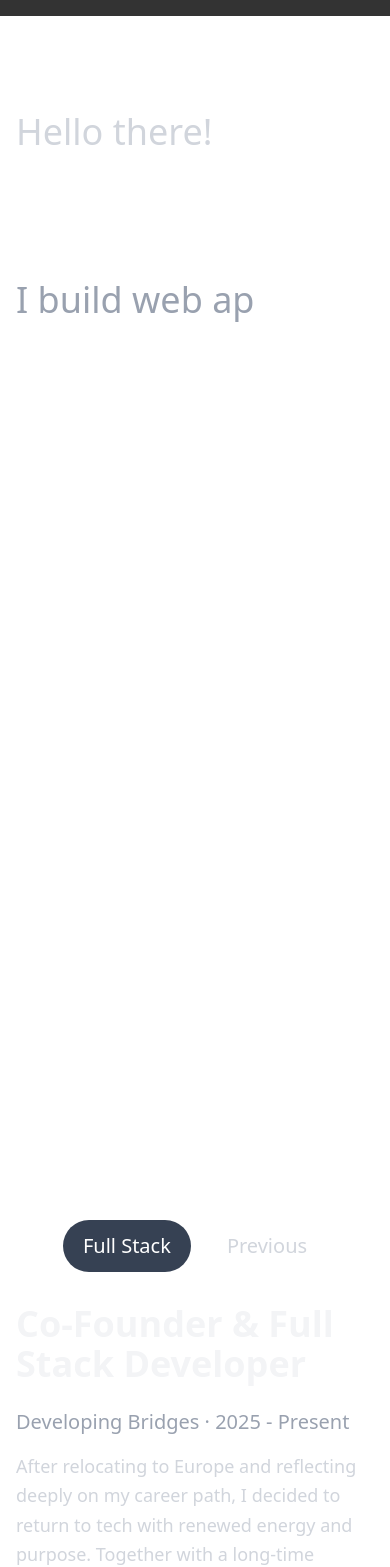
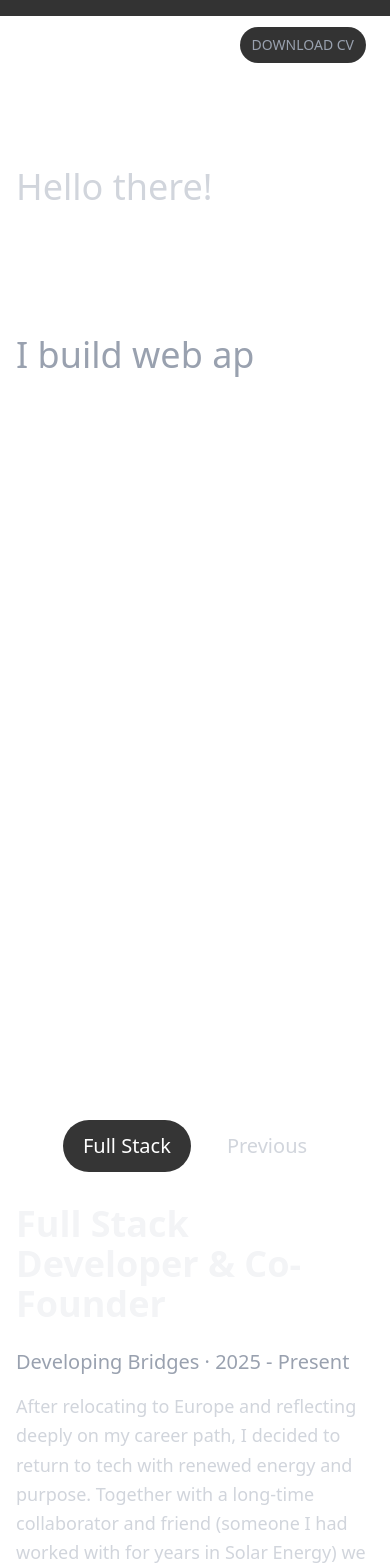
Before and after one commit to Bugedo/bugedo.dev, a Next.js app: page / in a window 390 px wide. Shown: the part 48-1615 px from the top of the page. Built offline with nearby package versions, Linux system fonts and the light colour scheme.

Commit message:
refactor: move CV download button to header, update Work section content and adjust paddings for better alignment

```diff
--- a/components/Footer.tsx
+++ b/components/Footer.tsx
@@ -5,7 +5,7 @@ import Image from 'next/image';
 export function Footer() {
   return (
     <footer
-      className="relative overflow-hidden bg-[#171717] px-6 lg:px-30 pt-20 h-[100svh]"
+      className="relative overflow-hidden bg-[#171717] px-6 lg:px-30 pt-20 h-screen"
       style={{
         backgroundImage: "url('/stars_pattern_large_delicate_bg.svg')",
         backgroundRepeat: 'repeat',
--- a/components/Header.tsx
+++ b/components/Header.tsx
@@ -6,12 +6,12 @@ export function Header() {
   const [visible, setVisible] = useState(false);
 
   useEffect(() => {
-    // Show header after 20s
+    // Show header and button after 20s
     const timer = setTimeout(() => {
       setVisible(true);
     }, 20000);
 
-    // Show header on scroll
+    // Show on scroll
     const handleScroll = () => {
       if (!visible && window.scrollY > 50) {
         setVisible(true);
@@ -28,6 +28,8 @@ export function Header() {
   }, [visible]);
 
   return (
+    <>
+      {/* Header */}
       <header
         className={`sticky top-0 z-50 flex justify-between items-center px-6 py-4 bg-black/80 backdrop-blur transition-opacity duration-500 ${
           visible ? 'opacity-100' : 'opacity-0'
@@ -58,5 +60,21 @@ export function Header() {
           </a>
         </nav>
       </header>
+
+      {/* CV Download Button */}
+      <div
+        className={`sticky top-[75px] z-40 flex justify-end px-6 transition-opacity duration-500 ${
+          visible ? 'opacity-100' : 'opacity-0'
+        }`}
+      >
+        <a
+          href="/nicolas_bugedo_fullstack_cv.pdf"
+          download
+          className="inline-block text-sm px-3 py-2 text-gray-400 rounded-full bg-black/80 hover:bg-[#353535] duration-200 hover:scale-110"
+        >
+          DOWNLOAD CV
+        </a>
+      </div>
+    </>
   );
 }
--- a/components/Hero.tsx
+++ b/components/Hero.tsx
@@ -16,12 +16,12 @@ export default function Hero() {
     <section
       id="home"
       className="
-    relative flex flex-col justify-center items-center px-4 text-white overflow-hidden min-h-[100svh]"
+    relative flex flex-col justify-center items-center px-4 text-white min-h-[100svh]"
     >
       <div className="flex flex-col max-w-5xl z-10">
         {/* TITLE 1 */}
         {step >= 0 && (
-          <p className="text-4xl sm:text-5xl font-medium text-gray-300">
+          <p className="mt-6 text-4xl sm:text-5xl font-medium text-gray-300">
             <Typewriter words={['Hello there!']} typeSpeed={100} cursor={false} />
           </p>
         )}
@@ -199,18 +199,10 @@ export default function Hero() {
         </p>
 
         <div
-          className="flex items-center justify-between gap-6 opacity-0 animate-fadeIn"
+          className="flex items-center justify-end opacity-0 animate-fadeIn"
           style={{ animationDelay: '18s', animationFillMode: 'forwards' }}
         >
-          <a
-            href="/nicolas-bugedo-fullstack-cv.pdf"
-            download
-            className="inline-block text-lg sm:text-2xl px-5 py-3 sm:px-5 sm:py-4 border border-gray-500 text-gray-300 rounded hover:bg-gray-700 hover:text-gray-100 transition-colors duration-200"
-          >
-            Download CV
-          </a>
-
-          <div className="flex gap-4 sm:gap-5 text-gray-400">
+          <div className="flex gap-4 sm:gap-5 text-gray-400 self-end">
             <a
               href="https://github.com/CaimanBrujo"
               target="_blank"
--- a/components/WorkExperience.tsx
+++ b/components/WorkExperience.tsx
@@ -7,11 +7,11 @@ export default function WorkExperience() {
   return (
     <section
       id="work"
-      className="relative flex flex-col justify-center items-center my-50 px-4 text-white overflow-hidden h-[100svh] snap-start"
+      className="relative flex flex-col justify-center items-center my-20 px-4 text-white h-[100svh]"
     >
       <div className="flex flex-col max-w-5xl z-10">
         {/* TITLE */}
-        <h2 className="text-5xl sm:text-6xl font-bold mb-16 text-white text-center">
+        <h2 className="text-5xl sm:text-6xl font-bold mb-8 text-white text-center">
           Work Experience
         </h2>
 
@@ -20,13 +20,13 @@ export default function WorkExperience() {
           <Tabs.List className="flex justify-center mb-8 gap-4">
             <Tabs.Trigger
               value="fullstack"
-              className="px-5 py-3 rounded-full text-gray-300 hover:text-white hover:bg-gray-700 transition-colors duration-200 data-[state=active]:bg-gray-700 data-[state=active]:text-white text-xl sm:text-2xl"
+              className="px-5 py-3 rounded-full text-gray-300 hover:text-white hover:bg-[#353535] transition-colors duration-200 data-[state=active]:bg-[#353535] data-[state=active]:text-white text-xl sm:text-2xl"
             >
               Full Stack
             </Tabs.Trigger>
             <Tabs.Trigger
               value="previous"
-              className="px-5 py-3 rounded-full text-gray-300 hover:text-white hover:bg-gray-700 transition-colors duration-200 data-[state=active]:bg-gray-700 data-[state=active]:text-white text-xl sm:text-2xl"
+              className="px-5 py-3 rounded-full text-gray-300 hover:text-white hover:bg-[#353535] transition-colors duration-200 data-[state=active]:bg-[#353535] data-[state=active]:text-white text-xl sm:text-2xl"
             >
               Previous
             </Tabs.Trigger>
@@ -38,7 +38,7 @@ export default function WorkExperience() {
             <Tabs.Content value="fullstack">
               <div className="space-y-6">
                 <h3 className="text-4xl sm:text-5xl font-bold text-gray-100">
-                  Co-Founder & Full Stack Developer
+                  Full Stack Developer & Co-Founder
                 </h3>
                 <p className="text-gray-400 text-xl sm:text-2xl mb-4">
                   Developing Bridges · 2025 - Present
@@ -46,8 +46,8 @@ export default function WorkExperience() {
                 <p className="text-lg sm:text-2xl text-gray-300 leading-relaxed mb-4">
                   After relocating to Europe and reflecting deeply on my career path, I decided to
                   return to tech with renewed energy and purpose. Together with a long-time
-                  collaborator and friend—someone I had worked with for years in completely
-                  different industries—we co-founded{' '}
+                  collaborator and friend (someone I had worked with for years in Solar Energy) we
+                  co-founded{' '}
                   <a
                     href="https://developingbridges.com"
                     target="_blank"
@@ -73,22 +73,23 @@ export default function WorkExperience() {
             <Tabs.Content value="previous">
               <div className="space-y-6">
                 <h3 className="text-4xl sm:text-5xl font-bold text-gray-100">
-                  Electrician & Solar Water Heater Installer
+                  Electrician & Solar Energy Technician
                 </h3>
                 <p className="text-gray-400 text-xl sm:text-2xl mb-4">
                   Self-employed · 2017 - 2024
                 </p>
                 <p className="text-lg sm:text-2xl text-gray-300 leading-relaxed mb-4">
-                  For several years, I worked independently and alongside small teams, serving a
-                  wide range of residential and commercial clients. This period shaped my ability to
-                  adapt, solve complex problems on the fly, and communicate clearly with
-                  clients—skills that would later prove invaluable in the software world.
+                  For several years, I worked independently and with small teams, delivering
+                  reliable electrical solutions for residential and commercial clients. I
+                  specialized in designing and implementing energy-efficient systems, including
+                  heating systems and solar panels, combining technical know-how with hands-on
+                  problem solving.
                 </p>
                 <p className="text-lg sm:text-2xl text-gray-300 leading-relaxed">
-                  During this time, I also met my future co-founder, and together we tackled
-                  countless projects in the physical world before realizing our passion for building
-                  in the digital space. That shared history of collaboration is what inspired us to
-                  pivot and co-create Developing Bridges.
+                  This experience taught me to approach challenges with precision and creativity, to
+                  adapt quickly, and to communicate effectively with clients. These skills became
+                  the foundation for my transition into the software world, where I continue to
+                  build innovative solutions.
                 </p>
               </div>
             </Tabs.Content>
--- a/styles/globals.css
+++ b/styles/globals.css
@@ -6,7 +6,7 @@ html {
 }
 
 html {
-  scroll-padding-top: 6rem;
+  scroll-padding-top: 7rem;
 }
 
 @keyframes fadeIn {
```
Also changed, not shown: 1 other file (tests, documents, lock files or other folders). Lines whose indentation alone changed are shown as unchanged.
